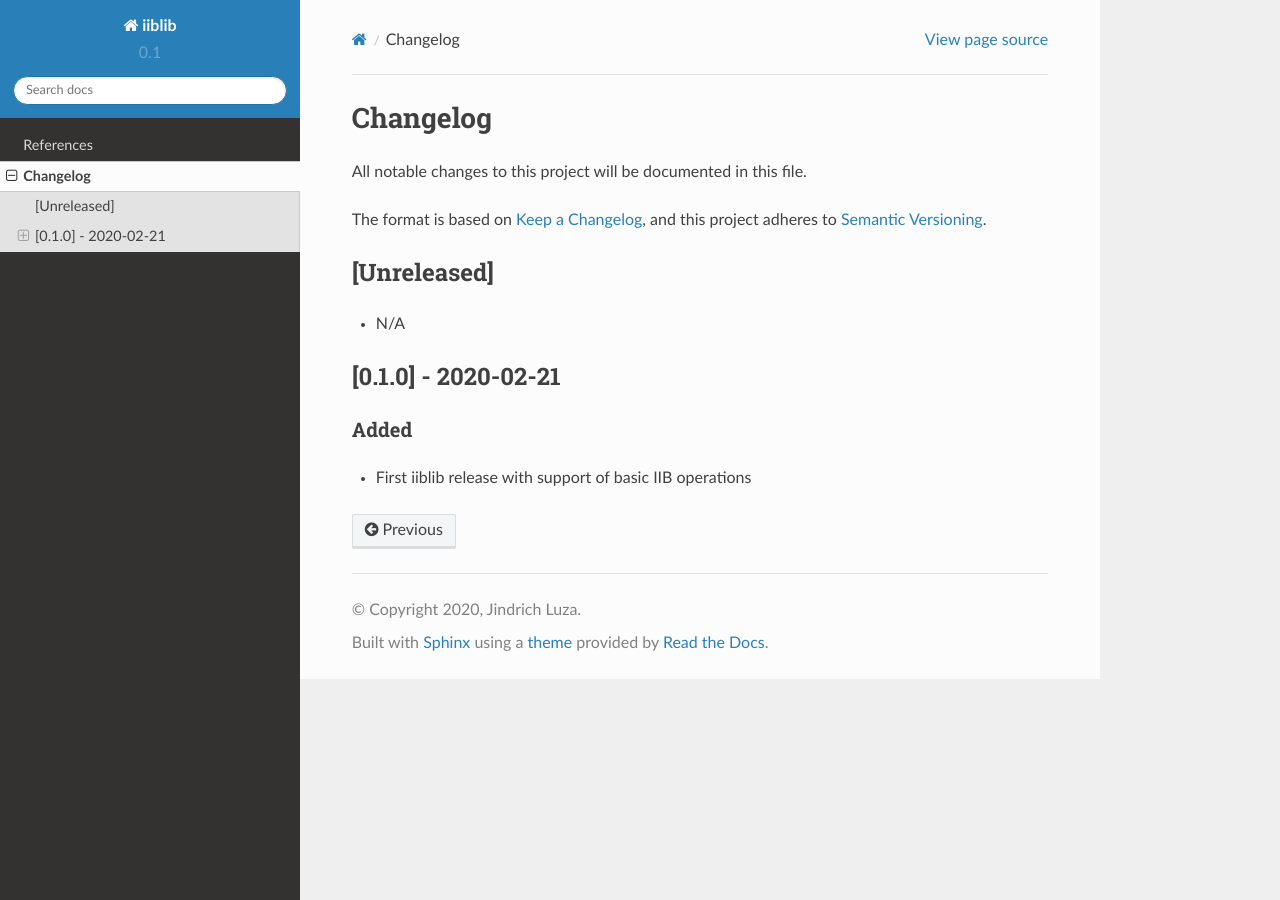
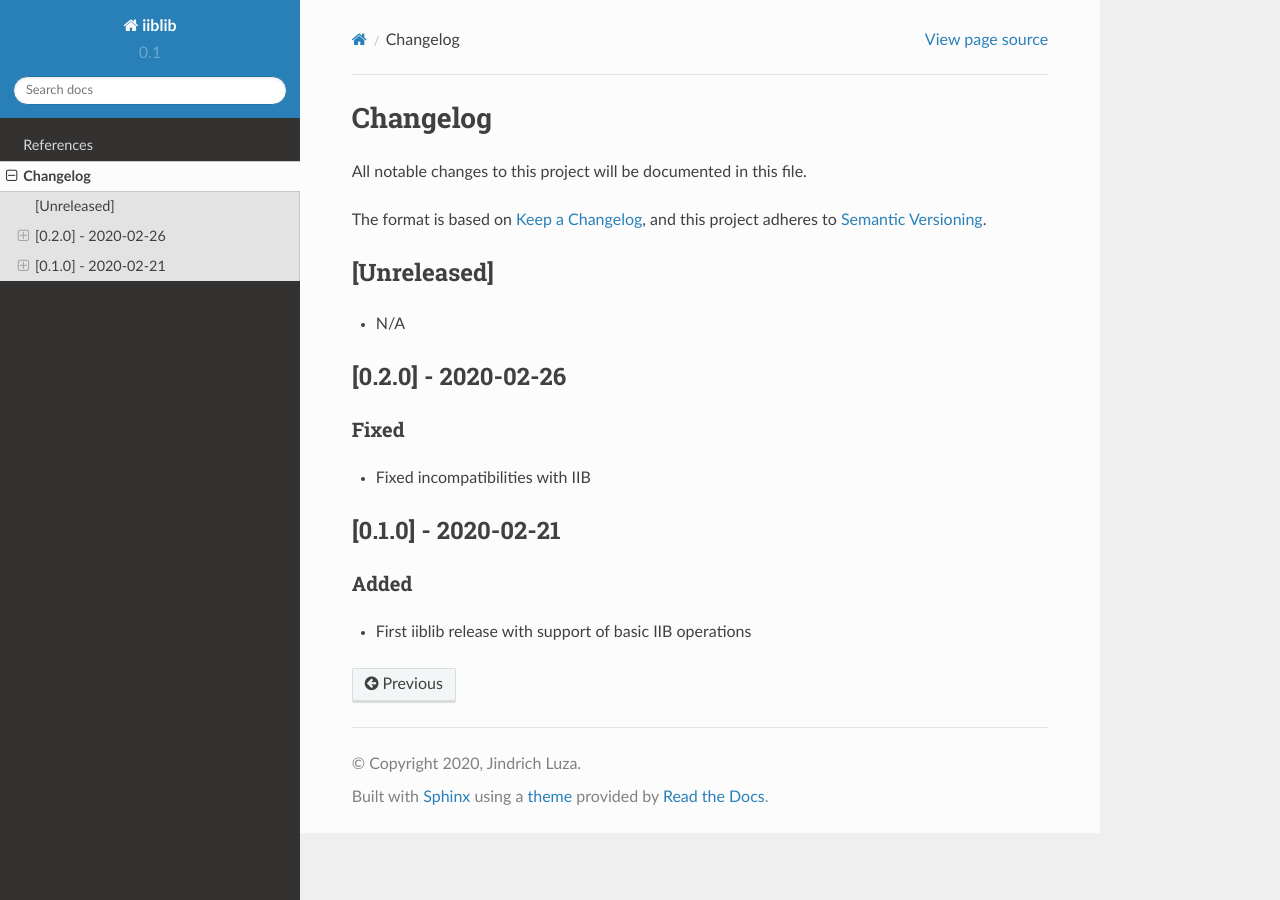
Before and after one commit to release-engineering/iiblib, a Sphinx documentation site: the page built from docs/source/CHANGELOG.md, in a window 1280 px wide. Built offline with Sphinx 7.4.7 and the Read the Docs theme 2.0.0, drawn with Linux system fonts in a browser that asks for light colours.

Commit message:
v0.2.0 changelog

```diff
--- a/docs/source/CHANGELOG.md
+++ b/docs/source/CHANGELOG.md
@@ -9,6 +9,11 @@ and this project adheres to [Semantic Versioning](https://semver.org/spec/v2.0.0
 
 - N/A
 
+## [0.2.0] - 2020-02-26
+
+### Fixed
+
+- Fixed incompatibilities with IIB
 
 ## [0.1.0] - 2020-02-21
 
--- a/setup.py
+++ b/setup.py
@@ -62,7 +62,7 @@ if os.environ.get("READTHEDOCS", None):
 
 setup(
     name="iiblib",
-    version="0.1.0",
+    version="0.2.0",
     description="IIB client library",
     long_description=long_description,
     author="Jindrich Luza",
```
